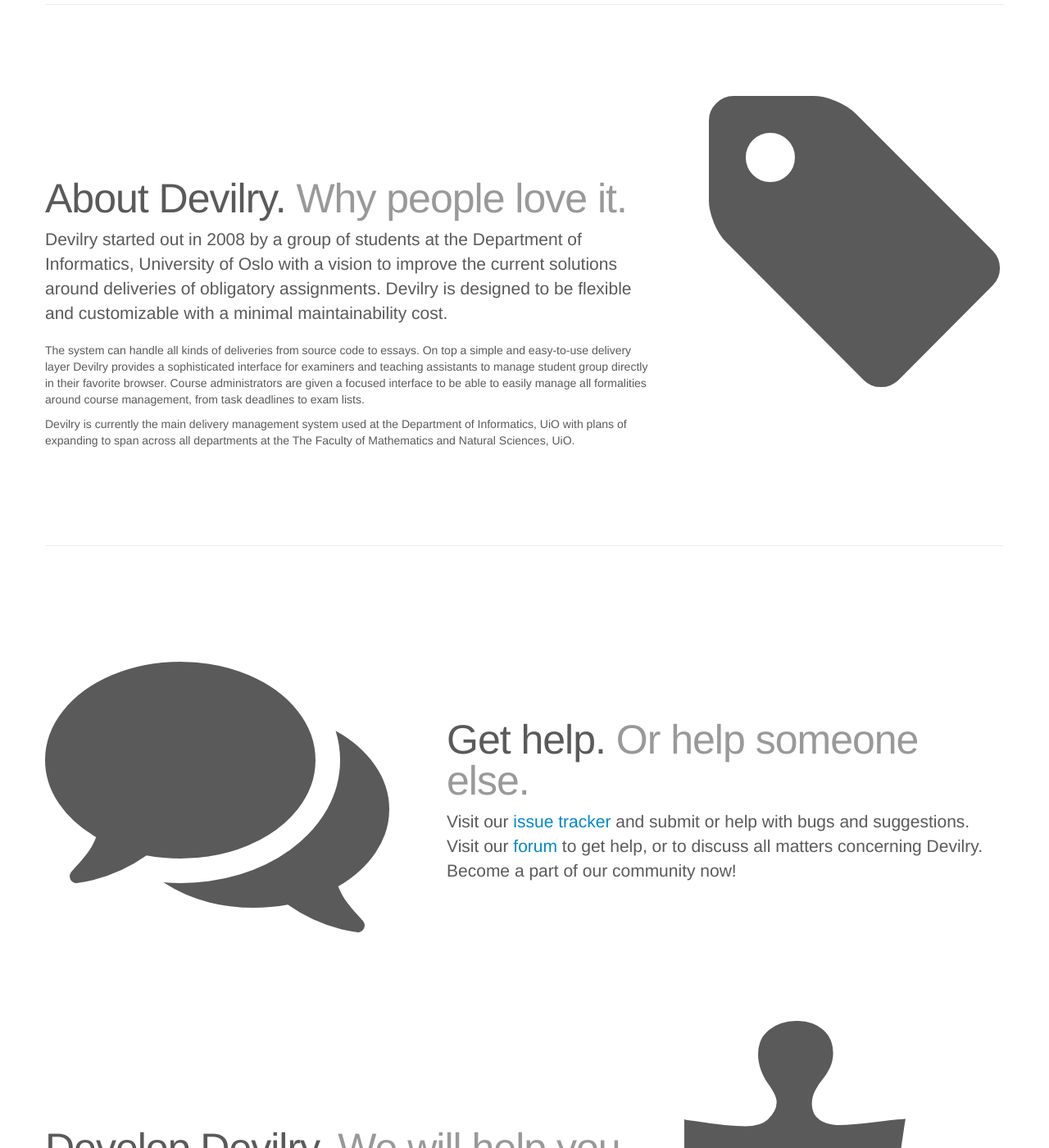
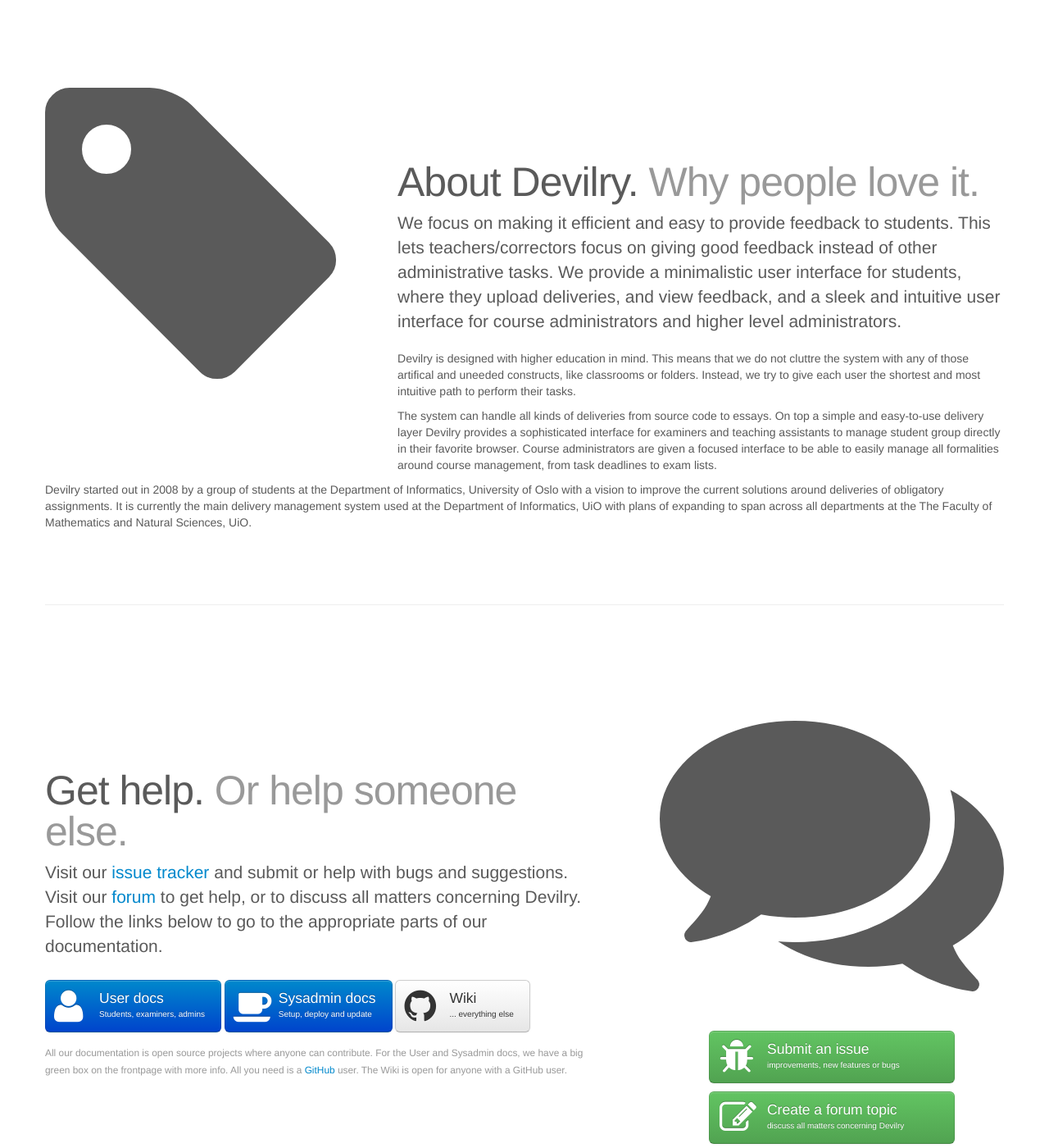
Before and after one commit to devilry/devilry.github.com, a Jekyll site: the page built from index.html, in a window 1280 px wide and 1400 px high, scrolled down 1523 px. Shown: the whole window at 82% size. Built offline with Jekyll 4.4.1, drawn with Linux system fonts in a browser that asks for light colours; some of the changed text lies outside the part shown.

Commit message:
Better help section (#432).

```diff
--- a/index.html
+++ b/index.html
@@ -3,7 +3,11 @@
 title: Devilry
 forumurl: https://groups.google.com/forum/#!forum/devilry-help
 forumnewtopicurl: https://groups.google.com/forum/#!newtopic/devilry-help
-issuetrackerurl: https://groups.google.com/forum/#!newtopic/devilry-help
+issuetrackerurl: https://github.com/devilry/devilry-django/issues?state=open
+issuetrackernewissueurl: https://github.com/devilry/devilry-django/issues/new
+wikiurl: https://github.com/devilry/devilry-django/wiki
+licenseurl: https://github.com/devilry/devilry-django/blob/master/LICENSE
+repourl: https://github.com/devilry/devilry-django
 facebookurl: https://www.facebook.com/DevilryProsjektet
 ---
 
@@ -26,7 +30,7 @@
             <li class="active"><a href="#">Home</a></li>
             <li><a href="#social">Get involved</a></li>
             <li><a href="#about">About</a></li>
-            <li><a href="#help">Help</a></li>
+            <li><a href="#help">Help/docs</a></li>
             <li><a href="#develop">Develop</a></li>
           </ul>
         </div>
@@ -108,7 +112,7 @@
             <!--<img class="img-circle" data-src="holder.js/140x140">-->
             <i class="icon-tag marketing-huge-icon"></i>
             <h2>About</h2>
-            <p>Devilry is a system for handling electronic deliveries. The system is designed to be flexible and customizable so that many different needs can be met. Devilry is designed to work with all types of electronic deliveries.</p>
+            <p>Devilry is a system optimized for delivering and correcting electronic deliveries. This narrow focus enables us to avoid unneeded clutter common to less focused systems.</p>
             <p><a class="btn" href="#about">Read more&raquo;</a></p>
         </div><!-- /.span4 -->
         <div class="span4">
@@ -123,28 +127,29 @@
             <i class="icon-puzzle-piece marketing-huge-icon"></i>
             <h2>Develop</h2>
             <p>Devilry is open source, and we have an open community. This means that you can help us develop Devilry.</p>
-            <p><a class="btn" href="#developer">Read more&raquo;</a></p>
+            <p><a class="btn" href="#develop">Read more&raquo;</a></p>
         </div><!-- /.span4 -->
     </div><!-- /.row -->
 
 
-    <!-- START THE FEATURETTES -->
 
+    <div class="featurette" id="social">
         <hr class="featurette-divider">
 
-    <div class="featurette" id="social">
         <div class="featurette-graphics">
             <div class="fb-like-box stacked-box" data-href="{{ page.facebookurl }}" data-width="300" data-height="320" data-show-faces="true" data-stream="false" data-show-border="true" data-header="false"></div>
-            <a class="stacked-box btn btn-success btn-large" href="https://github.com/devilry/devilry-django/issues/new">
-                <i class="icon-github"></i>
+            <div class="stacked-buttons">
+                <a class="btn btn-success btn-large" href="{{ page.issuetrackernewissueurl }}">
+                    <i class="icon-bug"></i>
                     Submit an issue
-                <small>improvements, new features or bugs</small>
+                    <small class="meta">improvements, new features or bugs</small>
                 </a>
-            <a class="stacked-box btn btn-success btn-large" href="https://groups.google.com/forum/#!newtopic/devilry-help">
+                <a class="btn btn-success btn-large" href="https://groups.google.com/forum/#!newtopic/devilry-help">
                     <i class="icon-edit"></i>
                     Create a forum topic
-                <small>discuss all matters concerning Devilry</small>
+                    <small class="meta">discuss all matters concerning Devilry</small>
                 </a>
+            </div>
         </div>
 
         <h2>Get involved. <span class="muted">Join a open and friendly community.</span></h2>
@@ -154,7 +159,7 @@
             appreciate comments and guiding input from the community.
             Suggest improvements and report bugs through our
             <a href="{{ page.issuetrackerurl }}">issue tracker</a>,
-            or discuss broader topics in our <a href="{{ page.forumurl }}">Forum</a>.
+            or discuss broader topics in our <a href="{{ page.forumurl }}">forum</a>.
         </p>
         <p>
           There are many ways to contribute to the
@@ -170,21 +175,27 @@
         </p>
     </div>
 
-    <hr class="featurette-divider" id="about">
 
-    <div class="featurette" id="">
+    <div class="featurette" id="about">
+        <hr class="featurette-divider">
+
         <div class="featurette-graphics">
             <!--<img alt="Devilry logo" src="devilrylogo-large.png"/>-->
             <i class="icon-tag featurette-huge-icon"></i>
         </div>
         <h2>About Devilry. <span class="muted">Why people love it.</span></h2>
+        <p class="lead">We focus on making it efficient and easy to provide
+        feedback to students. This lets teachers/correctors focus on giving
+        good feedback instead of other administrative tasks. We provide a
+        minimalistic user interface for students, where they upload deliveries,
+        and view feedback, and a sleek and intuitive user interface for
+        course administrators and higher level administrators.</p>
 
-        <p class="lead">Devilry started out in 2008 by a group of students at
-        the Department of Informatics, University of Oslo with a vision to improve
-        the current solutions around deliveries of obligatory assignments.
-        Devilry is designed to be flexible and customizable with a minimal
-        maintainability cost.
-        </p>
+        <p>Devilry is designed with higher education in mind. This means that
+        we do not cluttre the system with any of those artifical and uneeded
+        constructs, like classrooms or folders. Instead, we try to give each
+        user the shortest and most intuitive path to perform their tasks.</p>
+
         <p>The system can handle all kinds of deliveries
         from source code to essays. On top a simple and easy-to-use delivery
         layer Devilry provides a sophisticated interface for examiners and
@@ -192,17 +203,33 @@
         browser. Course administrators are given a focused interface to be able
         to easily manage all formalities around course management, from task
         deadlines to exam lists.</p>
-        <p>Devilry is currently the main delivery management system used at the
-        Department of Informatics, UiO with plans of expanding to span across
-        all departments at the The Faculty of Mathematics and Natural Sciences,
-        UiO.</p>
+
+        <p>Devilry started out in 2008 by a group of students at the Department
+        of Informatics, University of Oslo with a vision to improve the current
+        solutions around deliveries of obligatory assignments. It is currently
+        the main delivery management system used at the Department of
+        Informatics, UiO with plans of expanding to span across all departments
+        at the The Faculty of Mathematics and Natural Sciences, UiO.</p>
     </div>
 
+
+    <div class="featurette" id="help">
         <hr class="featurette-divider">
 
-    <div class="featurette" id="help">
-        <div class="featurette-graphics featurette-graphics-left">
+        <div class="featurette-graphics">
             <i class="icon-comments featurette-huge-icon"></i>
+            <div class="stacked-buttons">
+                <a class="btn btn-success btn-large" href="{{ page.issuetrackernewissueurl }}">
+                    <i class="icon-bug"></i>
+                    Submit an issue
+                    <small class="meta">improvements, new features or bugs</small>
+                </a>
+                <a class="btn btn-success btn-large" href="https://groups.google.com/forum/#!newtopic/devilry-help">
+                    <i class="icon-edit"></i>
+                    Create a forum topic
+                    <small class="meta">discuss all matters concerning Devilry</small>
+                </a>
+            </div>
         </div>
       <h2>Get help. <span class="muted">Or help someone else.</span></h2>
 
@@ -213,33 +240,55 @@
           Visit our <a href="{{ page.issuetrackerurl }}">issue tracker</a>
           and submit or help with bugs and suggestions. Visit our
           <a href="{{ page.forumurl }}">forum</a> to get help, or to discuss
-          all matters concerning Devilry. Become a part of our community now!
+          all matters concerning Devilry. Follow the links below to go to the
+          appropriate parts of our documentation.
       </p>
+      <p class="buttonbar">
+          <a class="btn btn-large btn-primary" href="https://devilry-userdoc.readthedocs.org">
+              <i class="icon-user"></i>
+              User docs
+              <small class="meta">Students, examiners, admins</small>
+          </a>
+          <a class="btn btn-large btn-primary" href="https://devilry-deploy.readthedocs.org">
+              <!--<i class="icon-fire-extinguisher"></i>-->
+              <i class="icon-coffee"></i>
+              Sysadmin docs
+              <small class="meta">Setup, deploy and update</small>
+          </a>
+          <a class="btn btn-large" href="{{ page.wikiurl }}">
+              <i class="icon-github"></i>
+              Wiki
+              <small class="meta">... everything else</small>
+          </a>
+      </p>
+      <p class="muted"><small>
+          All our documentation is open source projects where anyone can
+          contribute. For the User and Sysadmin docs, we have a big green box
+          on the frontpage with more info. All you need is a
+          <a href="http://github.com">GitHub</a> user. The Wiki is open for
+          anyone with a GitHub user.
+      </small></p>
 
     </div>
 
-    <div class="featurette" id="developer">
+    <div class="featurette" id="develop">
+        <hr class="featurette-divider">
+
         <div class="featurette-graphics">
             <!--<img alt="Devilry logo" src="devilrylogo-large.png"/>-->
             <i class="icon-puzzle-piece featurette-huge-icon"></i>
         </div>
         <h2>Develop Devilry. <span class="muted">We will help you get started.</span></h2>
         <p class="lead">
-            Developers can clone <a href="https://github.com/devilry/devilry-django">our repository</a>
+            Developers can clone <a href="{{ page.repourl }}">our repository</a>
             at GitHub and start right away. The
             <a href="http://devilry.readthedocs.org/en/latest/">Devilry Devoloper Documentation</a>
             will guide you in the right direction. Feel free to consult
             the <a href="https://groups.google.com/forum/#!forum/devilry-help">Devilry Help Questions and Answers</a> forum for further help on all matters concerning Devilry.
         </p>
-        <p>The Devilry source code is released with the the <a href="https://github.com/devilry/devilry-django/blob/master/LICENSE">BSD license</a>, which is an open source license.</p>
+        <p>The Devilry source code is released with the the <a href="{{ page.licenseurl }}">BSD license</a>, which is an open source license.</p>
     </div>
-
-    <hr class="featurette-divider">
-
-    <!-- /END THE FEATURETTES -->
-
-
-</div><!-- /.container -->
+</div>
 
 
 
```
Also changed, not shown: less/featurette.less (+41 -14 lines). Lines whose indentation alone changed are shown as unchanged.
